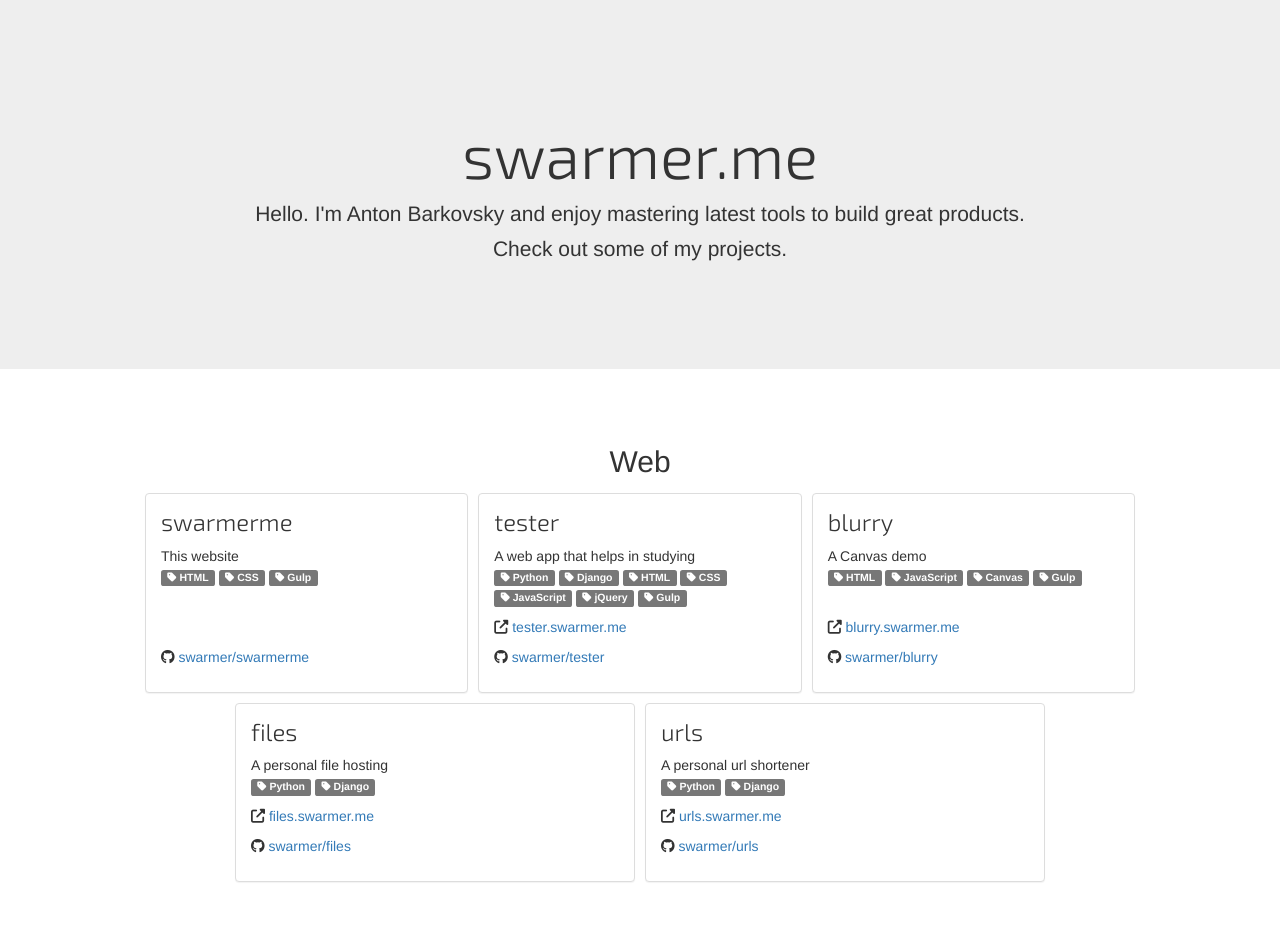
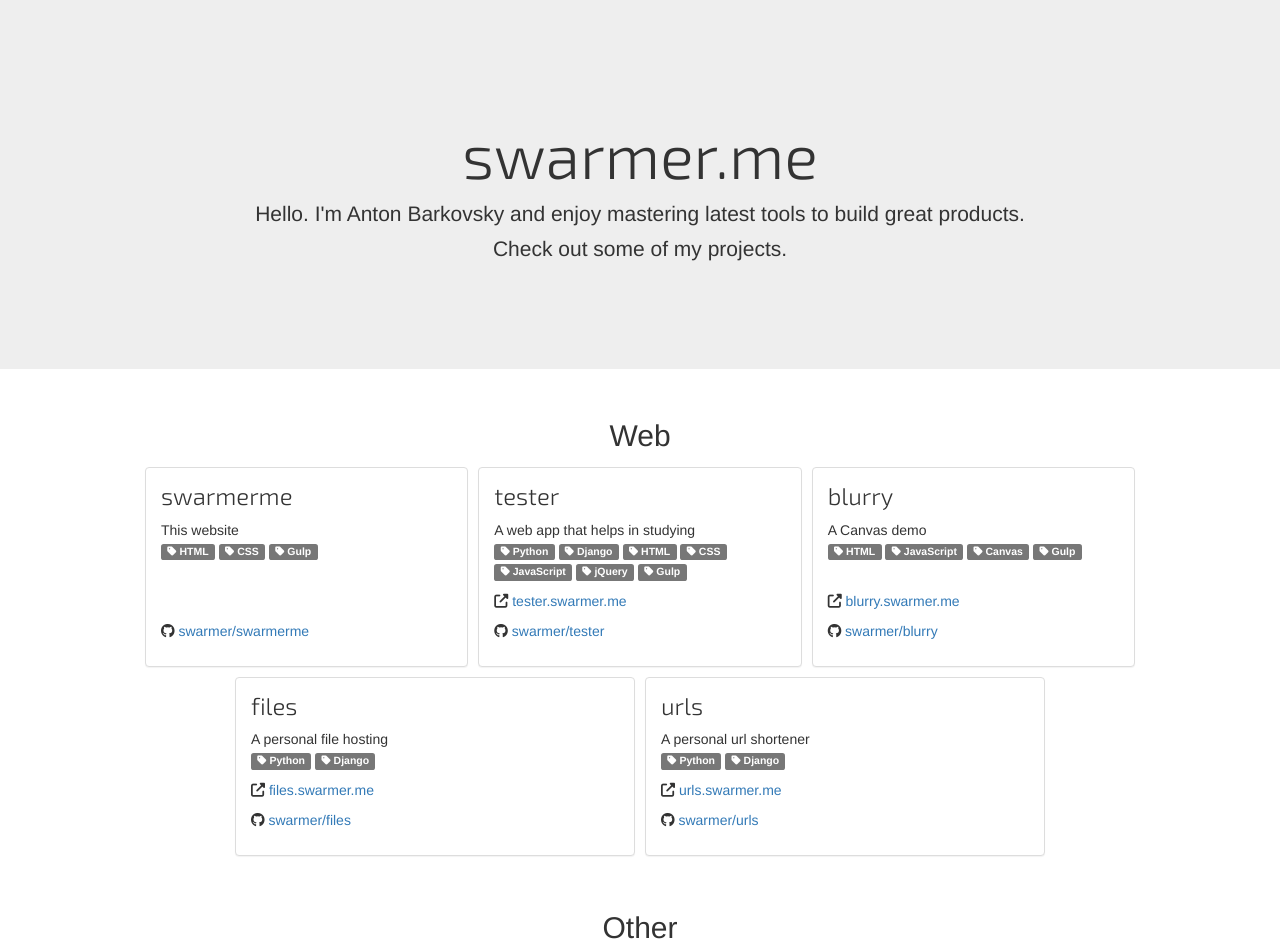
Before and after one commit to swarmer/swarmerme, a website: page swarmerme/index.html in a window 1280 px wide. Shown: the top 951 px of the page. Drawn offline with nearby package versions, Linux system fonts and the light colour scheme; files that its build step writes are made by us from their sources.

Commit message:
Adjust margin

```diff
--- a/swarmerme/static/style.css
+++ b/swarmerme/static/style.css
@@ -39,7 +39,7 @@
 
 /* Project list */
 .main-section {
-    margin-top: 76px;
+    margin-top: 50px;
 }
 
 .project-container {
```
